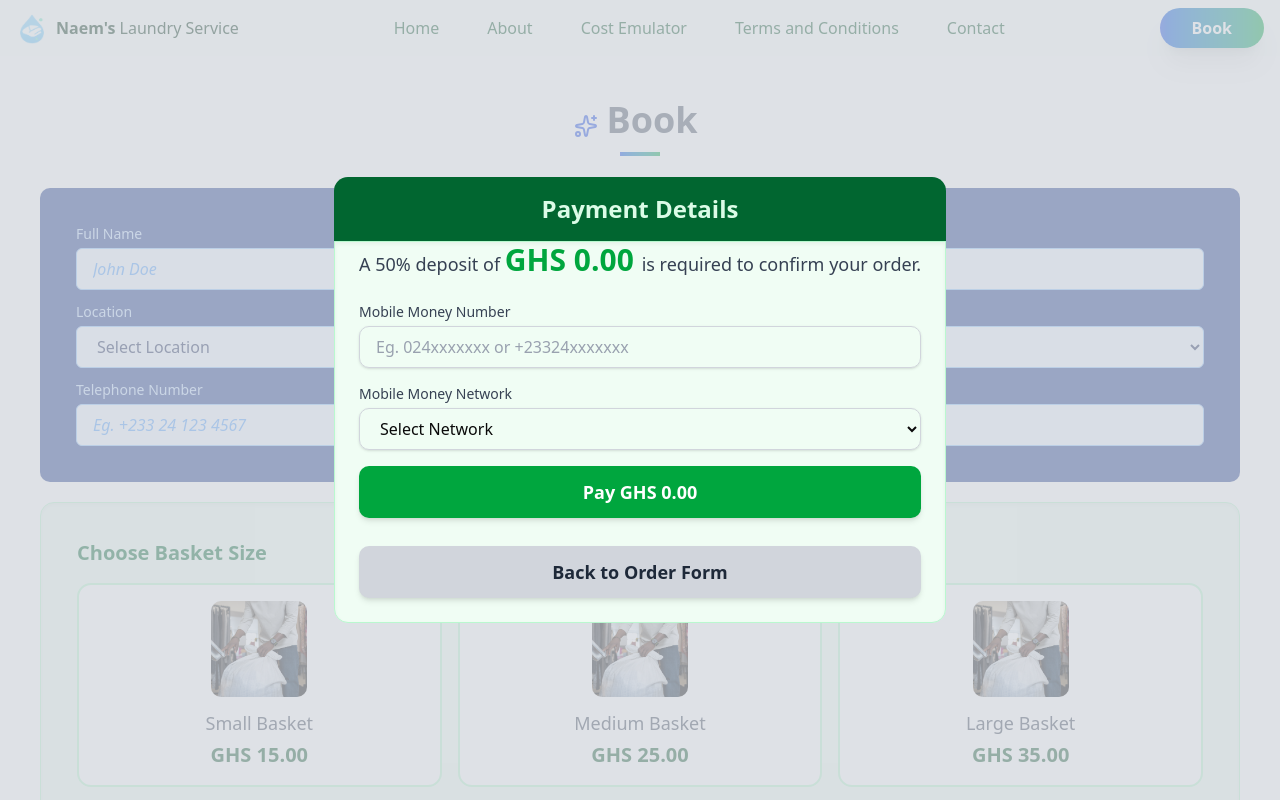
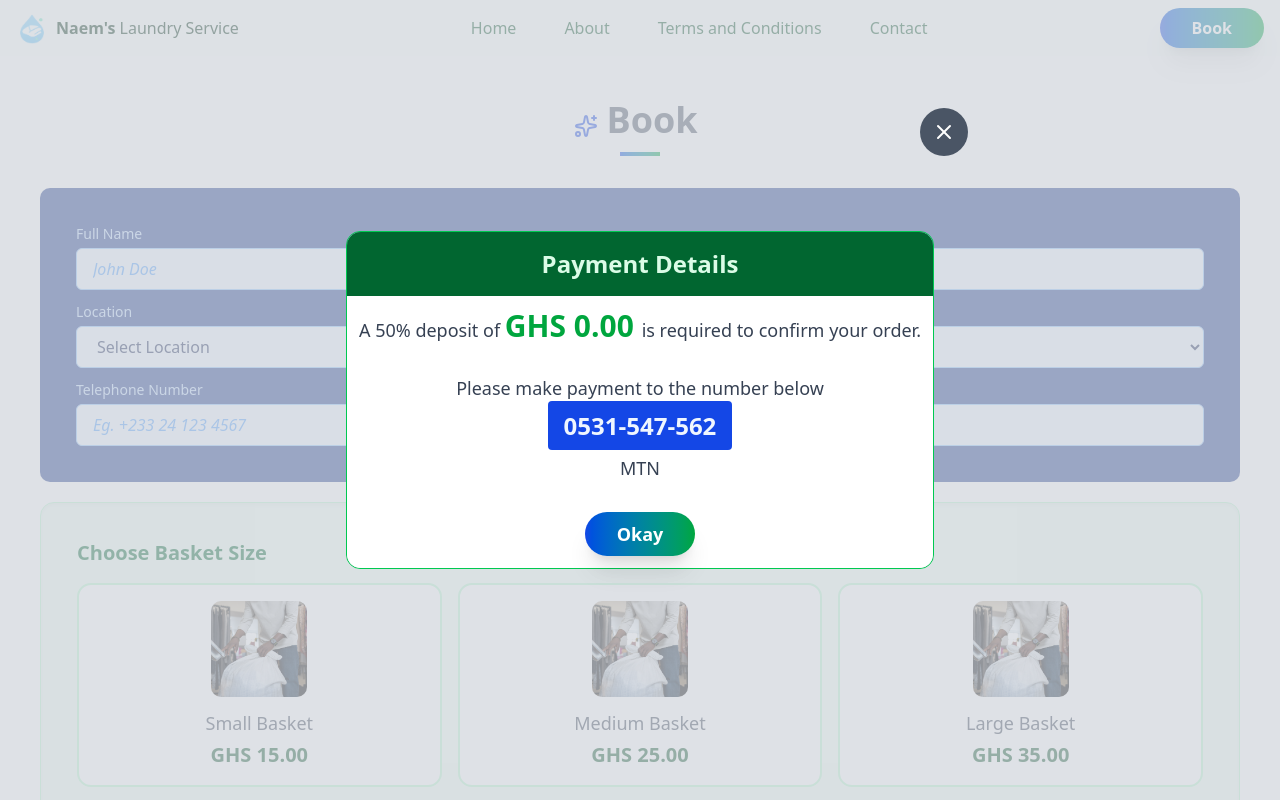
Before and after one commit to Joel-Adjei/Laundry-website, a React (Vite) app in the folder frontend/: page /book/payment in a window 1280 px wide. Shown: the top 800 px of the page. Built offline with nearby package versions, Linux system fonts and the light colour scheme.

Commit message:
payment update

```diff
--- a/frontend/src/App.jsx
+++ b/frontend/src/App.jsx
@@ -7,6 +7,7 @@ import RootLayout from './layout/RootLayout'
 import {NaemsContextProvider} from "@/context/NaemsContext";
 import Payment from "@/components/book/Payment";
 import BookLayout from "@/layout/BookLayout";
+import NotFound from "@/components/NotFound";
 
 
 function App() {
@@ -17,8 +18,8 @@ function App() {
         <Route path='book' element={<BookLayout />} >
             <Route path={"payment"} element={<Payment />} />
         </Route>
-
         <Route path='/about' element={<About />} />
+        <Route path={"*"} element={<NotFound />} />
       </Route>
     )
   )
--- a/frontend/src/components/Navbar.jsx
+++ b/frontend/src/components/Navbar.jsx
@@ -57,13 +57,6 @@ const Navbar =()=>{
                     About
                 </NavLink>
 
-                <NavLink to={"/cost-emulator"} onClick={()=> {
-                    setDisplayNav("hidden")
-                    setLoading(true)
-                }} className={linkStyle} >
-                    Cost Emulator
-                </NavLink>
-
                 <NavLink to={"/terms-and-conditions"} onClick={()=> {
                     setDisplayNav("hidden")
                     setLoading(true)
--- /dev/null
+++ b/frontend/src/components/NotFound.jsx
@@ -0,0 +1,21 @@
+import React from "react";
+import { useNavigate} from "react-router-dom"
+import { MessageCircleWarning } from 'lucide-react'
+import OutlineButton from "@/components/primary/Buttons/OutlineButton";
+
+const NotFound =()=>{
+    const navigator = useNavigate()
+    return(
+        <div className={'h-[100vh] w-full flex flex-col items-center justify-center text-xl bold text-green-900 gap-3'}>
+            <div className={"flex gap-1"}>
+                <MessageCircleWarning className={"text-green-600 size-20" } />
+
+            </div>
+            <h3>Page Not Found</h3>
+            <OutlineButton title={"Go Home"} onClick={()=> navigator("/")} />
+        </div>
+
+    )
+}
+
+export default NotFound;
--- a/frontend/src/components/book/Payment.jsx
+++ b/frontend/src/components/book/Payment.jsx
@@ -1,8 +1,10 @@
 import React, {useState , useEffect} from 'react'
 import { useNavigate} from 'react-router-dom'
+import { X} from "lucide-react"
 import {useNaems} from "@/context/NaemsContext";
 import { Formik, Form, Field, ErrorMessage } from 'formik';
 import * as Yup from 'yup';
+import SolidButton from "@/components/primary/Buttons/SolidButton";
 
 const Payment =()=>{
     const navigator = useNavigate()
@@ -54,17 +56,17 @@ const Payment =()=>{
 
     return (
         <div className={"z-60 w-full h-[100dvh] fixed top-0 left-0 flex items-center justify-center bg-gray-300/70"}>
-        <div className="p-3">
+
+            <button
+                className={"size-12 absolute top-27 right-5 md:right-17 lg:right-78 flex items-center justify-center rounded-full cursor-pointer bg-gray-600 hover:bg-gray-500"}
+                onClick={()=> navigator(-1)}
+            >
+                <X className={"text-white text-lg"} />
+            </button>
+            <div className=" p-4 md:p-0 md:border border-green-500 rounded-xl">
                 <h2 className="text-2xl font-bold bg-green-800 p-4 rounded-t-xl text-green-100 text-center">Payment Details</h2>
 
-            <Formik
-                initialValues={initialPaymentValues}
-                validationSchema={paymentValidationSchema}
-                onSubmit={handlePaymentSubmit}
-            >
-                {({ values: paymentValues, isSubmitting }) => (
-                    <Form className="bg-green-50 p-6 pt-0 rounded-b-xl shadow-inner border border-green-200">
-
+            <div className="p-3 rounded-b-xl bg-white mx-auto">
                 <p className="text-center text-lg mb-6 text-gray-700">
                     A 50% deposit of{' '}
                     <span className="font-extrabold text-3xl text-green-600">
@@ -73,57 +75,85 @@ const Payment =()=>{
                     is required to confirm your order.
                 </p>
 
-                        <div className="space-y-4">
-                            <div>
-                                <label htmlFor="mobileMoneyNumber" className="block text-sm font-medium text-gray-700 mb-1">
-                                    Mobile Money Number
-                                </label>
-                                <Field
-                                    type="tel"
-                                    id="mobileMoneyNumber"
-                                    name="mobileMoneyNumber"
-                                    className="w-full px-4 py-2 border border-gray-300 rounded-lg shadow-sm focus:ring-green-500 focus:border-green-500 transition duration-200 ease-in-out placeholder-gray-400"
-                                    placeholder="Eg. 024xxxxxxx or +23324xxxxxxx"
+                <div className="text-center text-lg mb-6 text-gray-700 leading-10" >
+                    Please make payment to the number below <br />
+                    <span className={"bg-blue-700 py-2 px-4 rounded text-blue-50 text-2xl font-bold"}>0531-547-562 <br /></span>
+                    MTN
+                </div>
+
+                <div  className={"w-full flex justify-center items-center text-lg"}>
+                    <SolidButton
+                        title={"Okay"}
+                        className={""}
+                        onClick={()=> {
+                            resetForm()
+                            navigator("/book")
+                        }}
                     />
-                                <ErrorMessage name="mobileMoneyNumber" component="div" className="text-red-500 text-sm mt-1" />
                 </div>
-                            <div>
-                                <label htmlFor="network" className="block text-sm font-medium text-gray-700 mb-1">
-                                    Mobile Money Network
-                                </label>
-                                <Field
-                                    as="select"
-                                    id="network"
-                                    name="network"
-                                    className="w-full px-4 py-2 border border-gray-300 rounded-lg shadow-sm focus:ring-green-500 focus:border-green-500 transition duration-200 ease-in-out"
-                                >
-                                    <option value="">Select Network</option>
-                                    {mobileMoneyNetworks.map((network) => (
-                                        <option key={network} value={network}>
-                                            {network}
-                                        </option>
-                                    ))}
-                                </Field>
-                                <ErrorMessage name="network" component="div" className="text-red-500 text-sm mt-1" />
             </div>
-                            <button
-                                type="submit"
-                                disabled={isSubmitting}
-                                className="w-full bg-green-600 text-white py-3 rounded-lg font-semibold text-lg shadow-md hover:bg-green-700 focus:outline-none focus:ring-2 focus:ring-green-500 focus:ring-offset-2 transition duration-300 ease-in-out transform hover:scale-105 disabled:opacity-50 disabled:cursor-not-allowed"
-                            >
-                                {isSubmitting ? 'Processing Payment...' : `Pay GHS ${(formData.price / 2).toFixed(2)}`}
-                            </button>
-                            <button
-                                type="button"
-                                onClick={() => navigator(-1)}
-                                className="w-full mt-3 bg-gray-300 text-gray-800 py-3 rounded-lg font-semibold text-lg shadow-md hover:bg-gray-400 focus:outline-none focus:ring-2 focus:ring-gray-500 focus:ring-offset-2 transition duration-300 ease-in-out"
-                            >
-                                Back to Order Form
-                            </button>
-                        </div>
-                    </Form>
-                )}
-            </Formik>
+
+
+            {/*<Formik*/}
+            {/*    initialValues={initialPaymentValues}*/}
+            {/*    validationSchema={paymentValidationSchema}*/}
+            {/*    onSubmit={handlePaymentSubmit}*/}
+            {/*>*/}
+            {/*    {({ values: paymentValues, isSubmitting }) => (*/}
+            {/*        <Form className="bg-green-50 p-6 pt-0 rounded-b-xl shadow-inner border border-green-200">*/}
+
+
+            {/*            <div className="space-y-4">*/}
+            {/*                <div>*/}
+            {/*                    <label htmlFor="mobileMoneyNumber" className="block text-sm font-medium text-gray-700 mb-1">*/}
+            {/*                        Mobile Money Number*/}
+            {/*                    </label>*/}
+            {/*                    <Field*/}
+            {/*                        type="tel"*/}
+            {/*                        id="mobileMoneyNumber"*/}
+            {/*                        name="mobileMoneyNumber"*/}
+            {/*                        className="w-full px-4 py-2 border border-gray-300 rounded-lg shadow-sm focus:ring-green-500 focus:border-green-500 transition duration-200 ease-in-out placeholder-gray-400"*/}
+            {/*                        placeholder="Eg. 024xxxxxxx or +23324xxxxxxx"*/}
+            {/*                    />*/}
+            {/*                    <ErrorMessage name="mobileMoneyNumber" component="div" className="text-red-500 text-sm mt-1" />*/}
+            {/*                </div>*/}
+            {/*                <div>*/}
+            {/*                    <label htmlFor="network" className="block text-sm font-medium text-gray-700 mb-1">*/}
+            {/*                        Mobile Money Network*/}
+            {/*                    </label>*/}
+            {/*                    <Field*/}
+            {/*                        as="select"*/}
+            {/*                        id="network"*/}
+            {/*                        name="network"*/}
+            {/*                        className="w-full px-4 py-2 border border-gray-300 rounded-lg shadow-sm focus:ring-green-500 focus:border-green-500 transition duration-200 ease-in-out"*/}
+            {/*                    >*/}
+            {/*                        <option value="">Select Network</option>*/}
+            {/*                        {mobileMoneyNetworks.map((network) => (*/}
+            {/*                            <option key={network} value={network}>*/}
+            {/*                                {network}*/}
+            {/*                            </option>*/}
+            {/*                        ))}*/}
+            {/*                    </Field>*/}
+            {/*                    <ErrorMessage name="network" component="div" className="text-red-500 text-sm mt-1" />*/}
+            {/*                </div>*/}
+            {/*                <button*/}
+            {/*                    type="submit"*/}
+            {/*                    disabled={isSubmitting}*/}
+            {/*                    className="w-full bg-green-600 text-white py-3 rounded-lg font-semibold text-lg shadow-md hover:bg-green-700 focus:outline-none focus:ring-2 focus:ring-green-500 focus:ring-offset-2 transition duration-300 ease-in-out transform hover:scale-105 disabled:opacity-50 disabled:cursor-not-allowed"*/}
+            {/*                >*/}
+            {/*                    {isSubmitting ? 'Processing Payment...' : `Pay GHS ${(formData.price / 2).toFixed(2)}`}*/}
+            {/*                </button>*/}
+            {/*                <button*/}
+            {/*                    type="button"*/}
+            {/*                    onClick={() => navigator(-1)}*/}
+            {/*                    className="w-full mt-3 bg-gray-300 text-gray-800 py-3 rounded-lg font-semibold text-lg shadow-md hover:bg-gray-400 focus:outline-none focus:ring-2 focus:ring-gray-500 focus:ring-offset-2 transition duration-300 ease-in-out"*/}
+            {/*                >*/}
+            {/*                    Back to Order Form*/}
+            {/*                </button>*/}
+            {/*            </div>*/}
+            {/*        </Form>*/}
+            {/*    )}*/}
+            {/*</Formik>*/}
         </div>
         </div>
     )
--- a/frontend/src/pages/About.jsx
+++ b/frontend/src/pages/About.jsx
@@ -183,9 +183,9 @@ const About =()=>{
                         className="text-white transition-all duration-300 hover:transform hover:scale-105 shadow-lg"
                     />
 
-                    <button onClick={()=> navigator("/")} className=" bg-green-50 font-bold text-green-900 px-7 py-3 rounded-full transition-all duration-300 hover:transform hover:scale-105">
-                        Estimate Cost
-                    </button>
+                    {/*<button onClick={()=> navigator("/")} className=" bg-green-50 font-bold text-green-900 px-7 py-3 rounded-full transition-all duration-300 hover:transform hover:scale-105">*/}
+                    {/*    Estimate Cost*/}
+                    {/*</button>*/}
                 </div>
                 </div>
             </AppSection>
--- a/frontend/src/pages/Home.jsx
+++ b/frontend/src/pages/Home.jsx
@@ -17,7 +17,7 @@ const InfoCard =({title , desc , logo})=>{
       <BlurFade inView duration={0.6}>
         <div className="bg-white/20 rounded-2xl p-6 text-center">
           {logo}
-            <TextAnimate as='h3' once={true} delay={0.3} startOnView className="font-semibold mb-2 text-green-950 md:text-2xl">{title}</TextAnimate>
+            <TextAnimate as='h3' once={true} delay={0.3} startOnView className="font-semibold mb-2 text-green-800 md:text-2xl">{title}</TextAnimate>
              <TextAnimate as='p' once={true} delay={0.4} className=" text-md md:text-xl text-blue-100">{desc}</TextAnimate>
         </div>
       </BlurFade>
```
Also changed, not shown: frontend/src/components/Footer.jsx (+6 -5 lines), frontend/src/components/contact/Contact.jsx (+14 -14 lines). Lines whose indentation alone changed are shown as unchanged.
